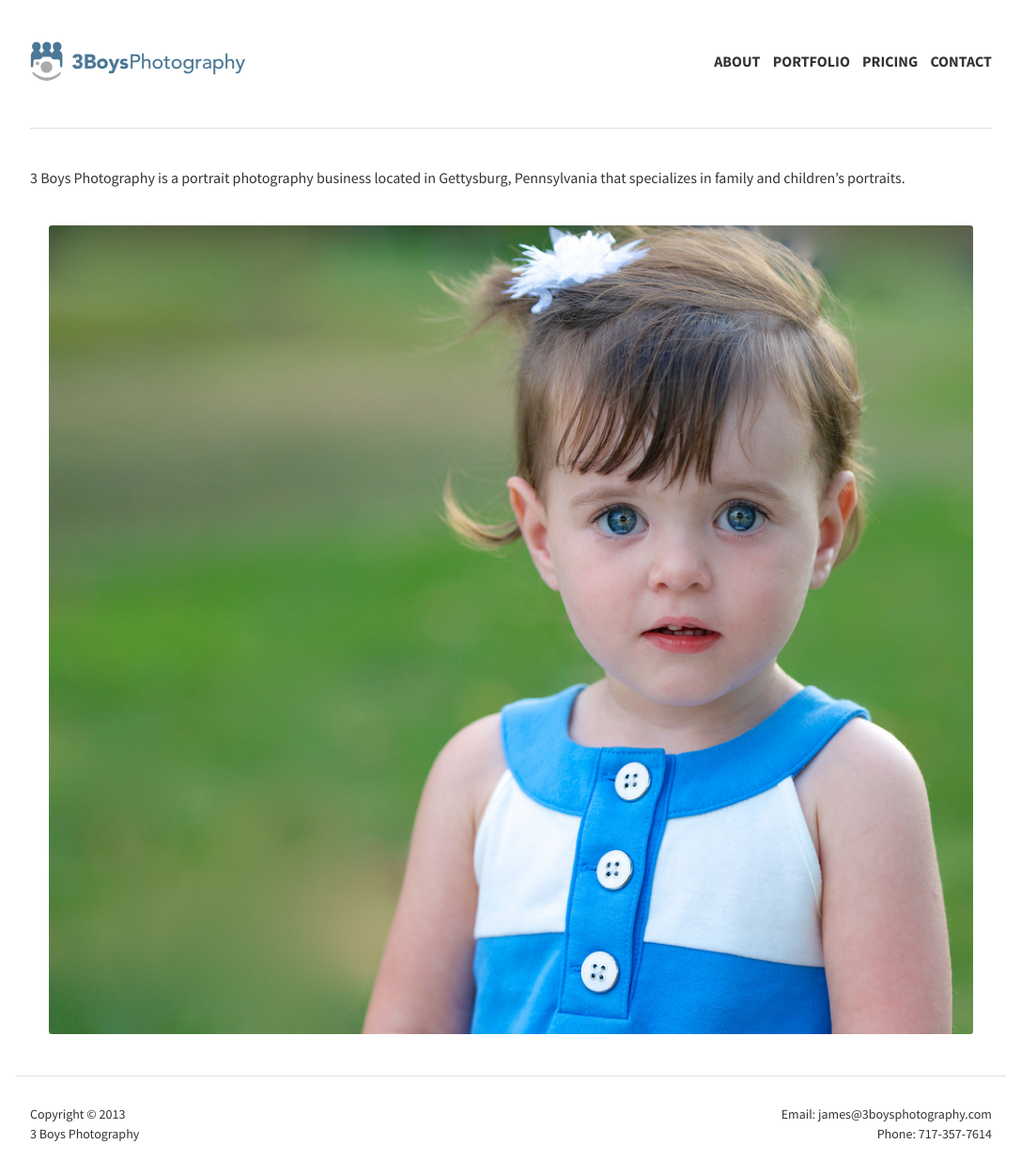
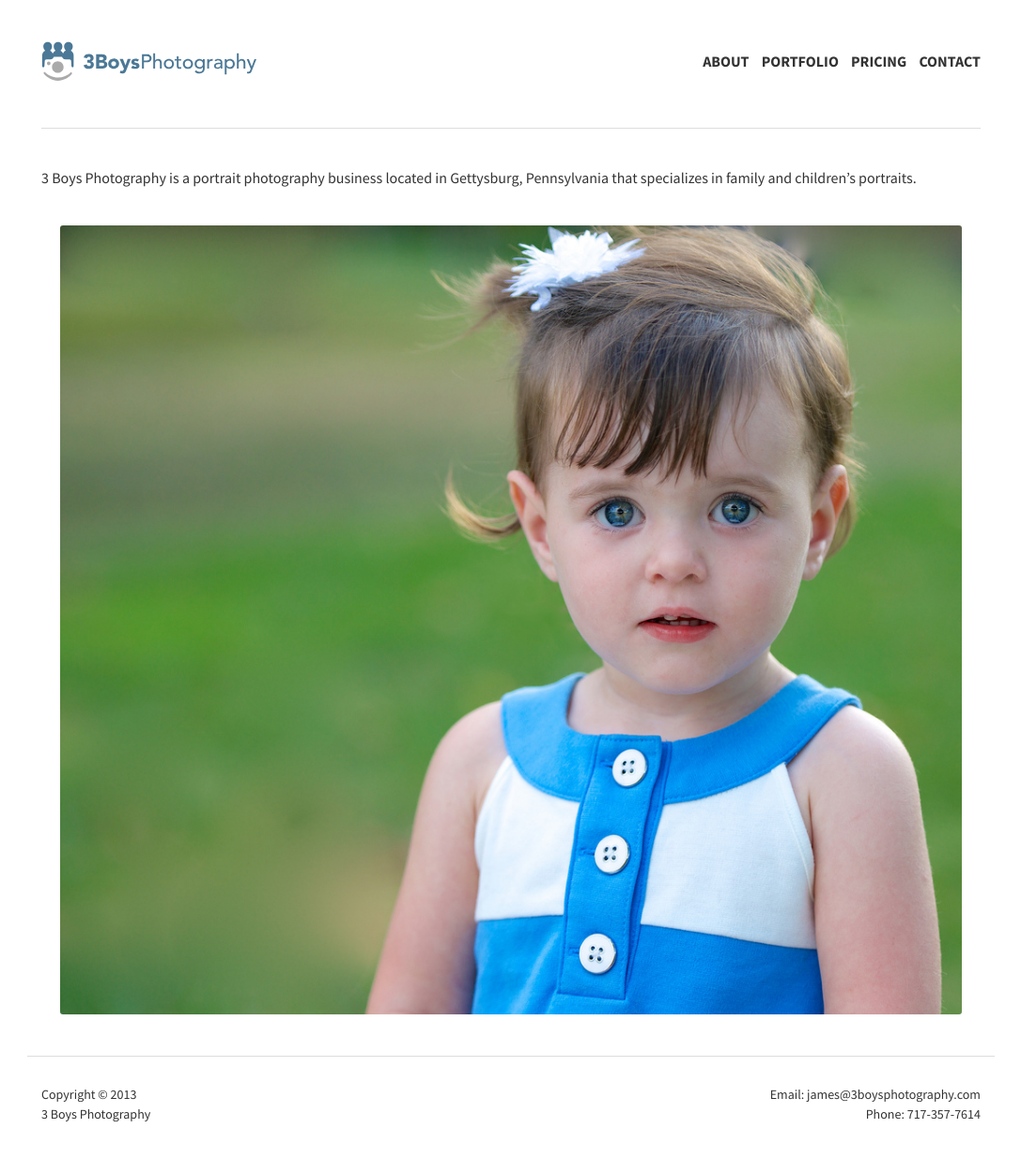
Before and after one commit to 3boysphotography/3boysphotography.github.io, a Jekyll site: the page built from index.md, in a window 1280 px wide. Shown: the whole page at 94% size, without its empty margins (96-1183 px from the left). Built offline with Jekyll 4.4.1, drawn with Linux system fonts in a browser that asks for light colours; Markdown is read by kramdown in place of the engine named in the settings; after the commit the page ends 1230 px from its top, so only the background shows below that.

Commit message:
changed px back to 1000

```diff
--- a/css/smplgrd.css
+++ b/css/smplgrd.css
@@ -18,7 +18,7 @@ img {
   padding-right: 15px;
   padding-left: 15px;
   margin: 0 auto;
-  max-width: 1024px;
+  max-width: 1000px;
   *zoom: 1;
 }
 .w:before,
```
